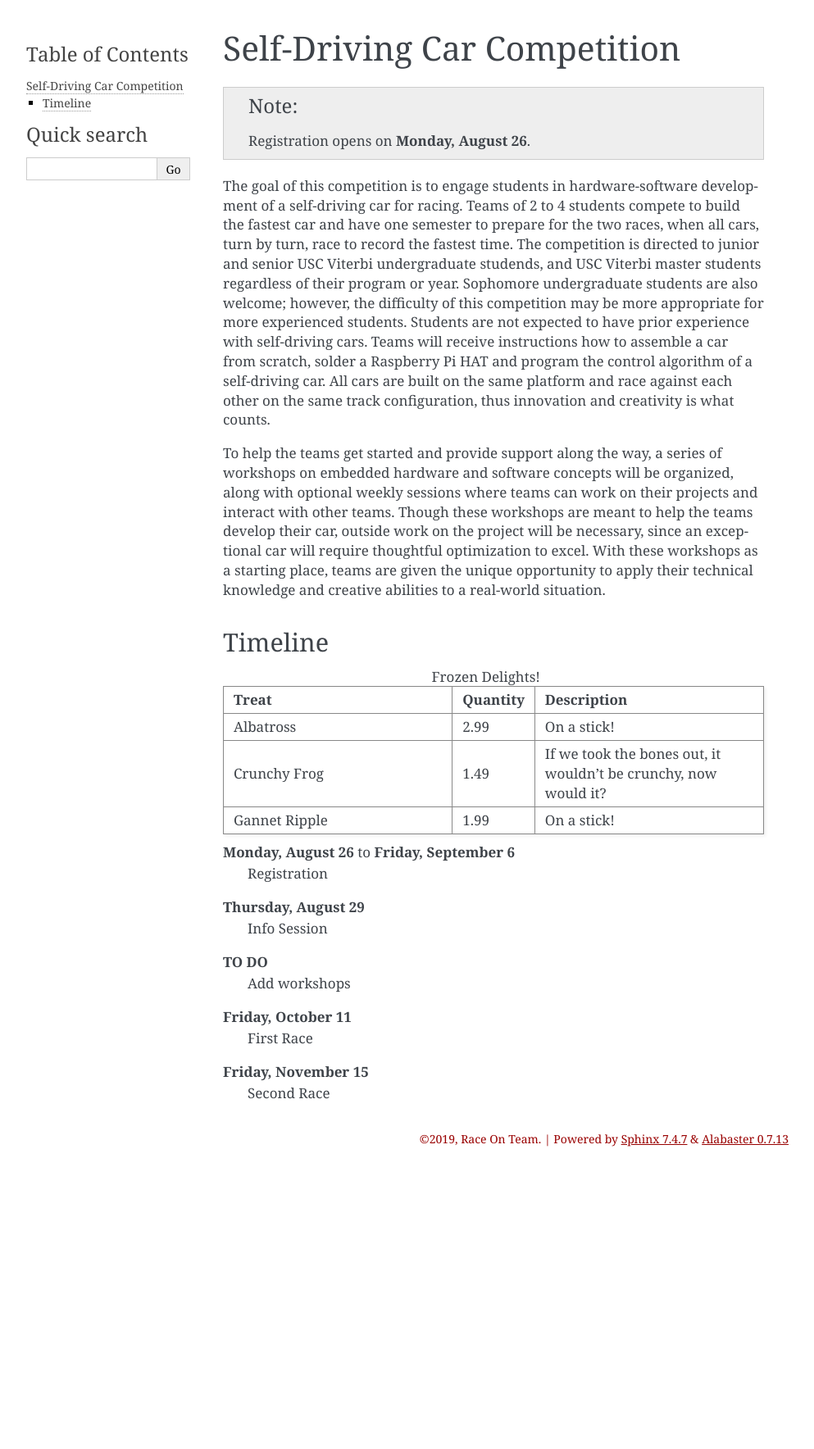
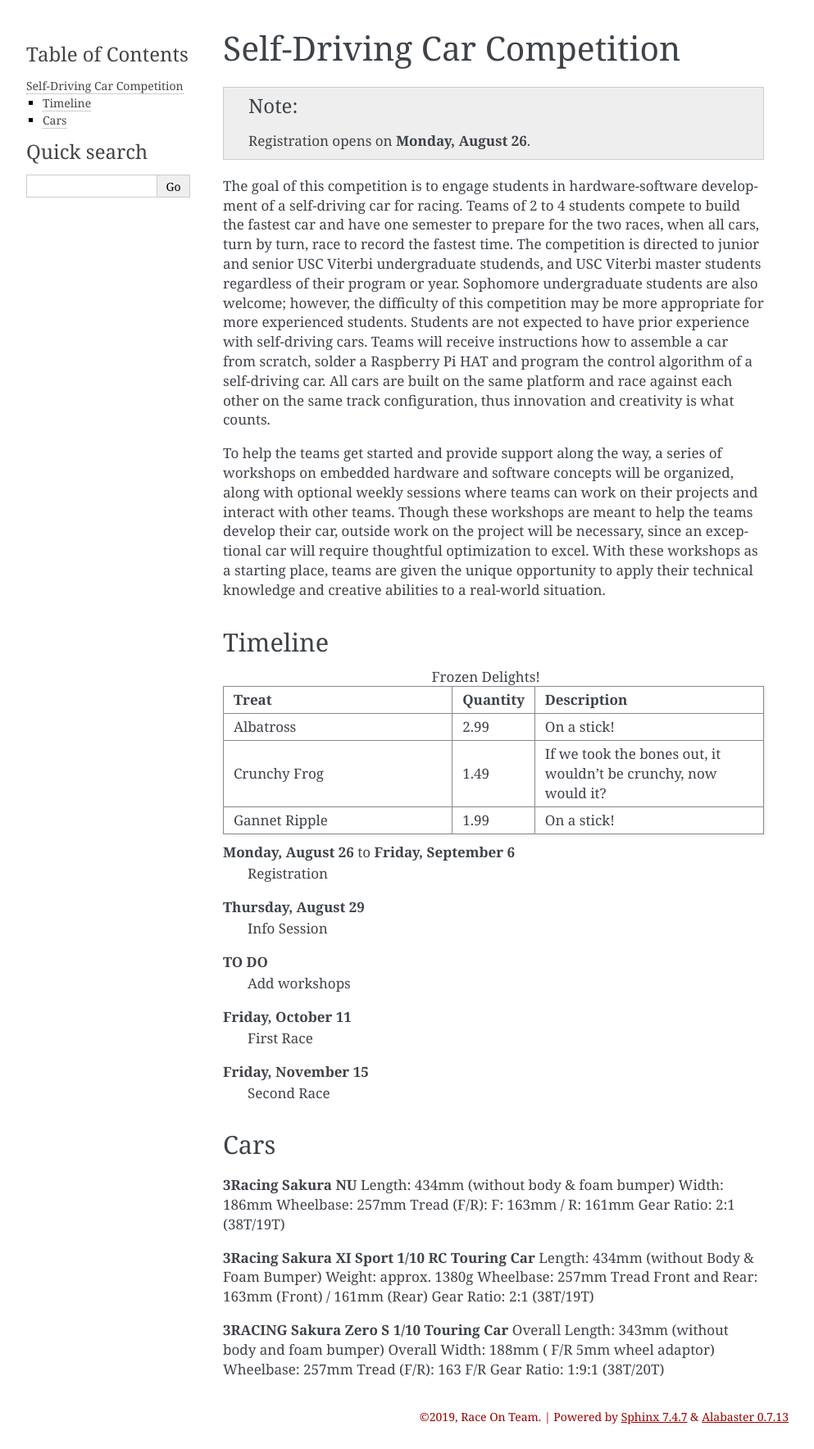
Before and after one commit to annaszy/website, a Sphinx documentation site: the page built from source/index.rst, in a window 1280 px wide. Shown: the whole page at 82% size, without its empty margins (148-1141 px from the left). Built offline with Sphinx 7.4.7, drawn with Linux system fonts in a browser that asks for light colours; before the commit the page ends 1429 px from its top, so only the background shows below that.

Commit message:
Add car models

```diff
--- a/source/index.rst
+++ b/source/index.rst
@@ -46,6 +46,33 @@ Timeline
     Second Race
 
 
+
+Cars
+----
+
+
+**3Racing Sakura NU**
+Length: 434mm (without body & foam bumper)
+Width: 186mm
+Wheelbase: 257mm
+Tread (F/R): F: 163mm / R: 161mm
+Gear Ratio: 2:1 (38T/19T)
+
+**3Racing Sakura XI Sport 1/10 RC Touring Car**
+Length: 434mm (without Body & Foam Bumper)
+Weight: approx. 1380g
+Wheelbase: 257mm
+Tread Front and Rear: 163mm (Front) / 161mm (Rear)
+Gear Ratio: 2:1 (38T/19T)
+
+**3RACING Sakura Zero S 1/10 Touring Car**
+Overall Length: 343mm (without body and foam bumper)
+Overall Width: 188mm ( F/R 5mm wheel adaptor)
+Wheelbase: 257mm
+Tread (F/R): 163 F/R
+Gear Ratio: 1:9:1 (38T/20T)
+
+
 .. toctree::
    :maxdepth: 2
    :glob:
```
